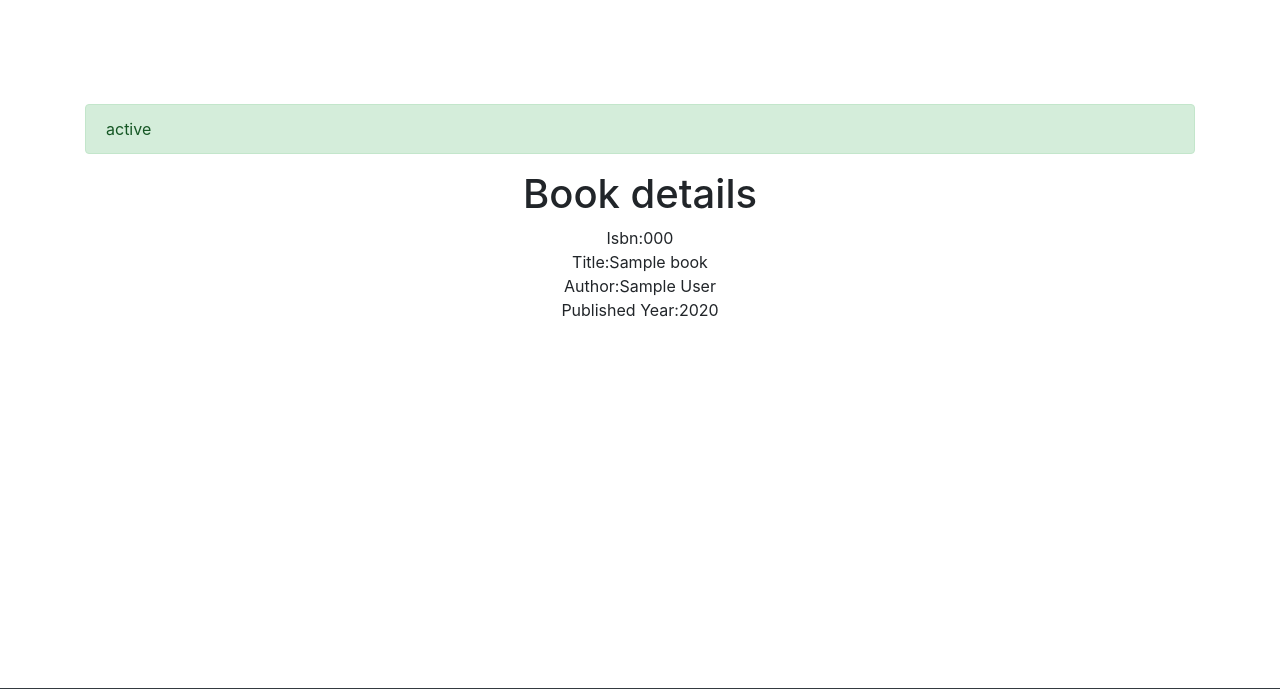
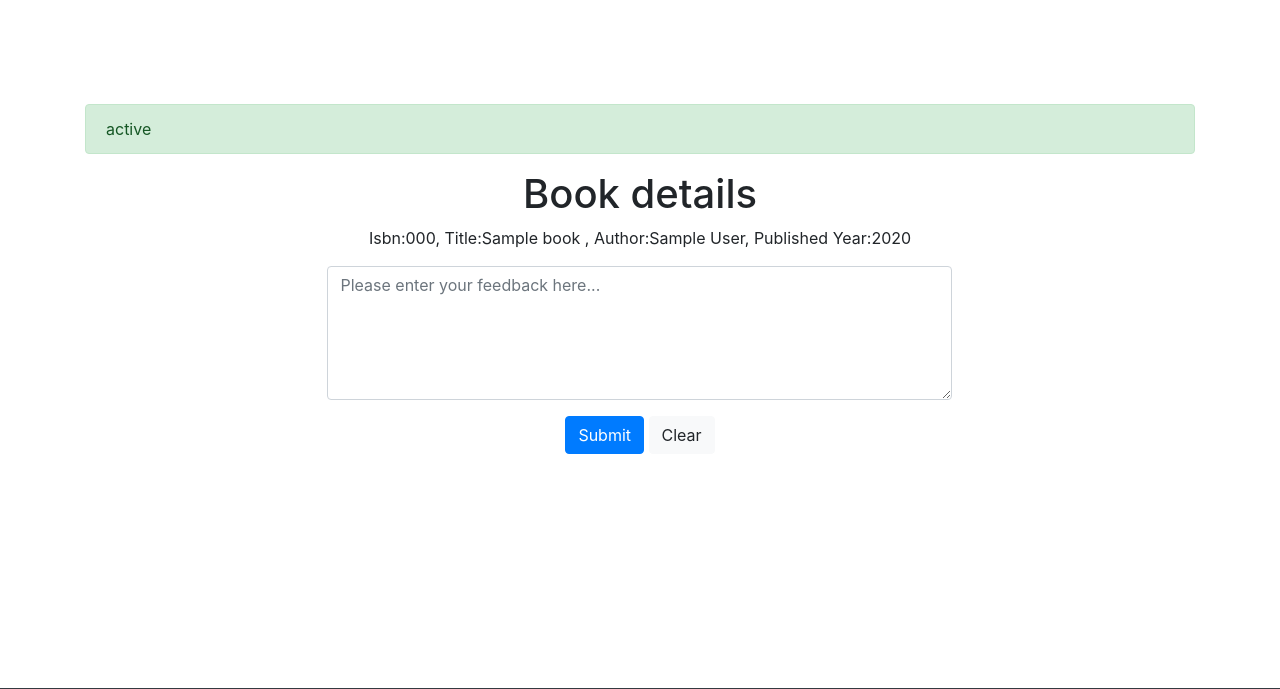
Before and after one commit to macTracyHuang/cs50w_project1, a Flask app: template templates/books.html in a window 1280 px wide. Shown: the part 56-745 px from the top of the page. Run offline with Flask 2, Linux system fonts and the light colour scheme; the template is opened without the code that fills it: most values are stand-ins (such as "Sample title", 1, 10 or a date in 2020); some libraries are stand-ins or nearby versions.

Commit message:
add rating

```diff
--- a/application.py
+++ b/application.py
@@ -27,7 +27,7 @@ def search_book(val):
     if val == "":
         return None
     else:
-        books = db.session.query(Book).filter(or_(Book.author.like("%"+val+"%"),Book.isbn.like("%"+val+"%"),Book.title.like("%"+val+"%"))).all()
+        books = db.session.query(Book).filter(or_(Book.author.ilike("%"+val+"%"),Book.isbn.ilike("%"+val+"%"),Book.title.ilike("%"+val+"%"))).all()
     return books
 
 def login_required(f):
@@ -38,8 +38,8 @@ def login_required(f):
         return f(*args, **kwargs)
     return decorated_function
 
-@app.route("/books")
-def books():
+@app.route("/addBook")
+def addBook():
     pass
 
 @app.route("/books/<int:book_id>")
--- a/templates/books.html
+++ b/templates/books.html
@@ -3,21 +3,41 @@
 {% block title %}
 Books
 {% endblock %}
-
-
+<!-- Custom styles for this template -->
+{%block css %}
+<link rel="stylesheet" href="/static/css/bootrap-rating.css">
+{%endblock%}
+<!-- Body-->
 {% block content %}
+<!-- Book Details -->
   {% if book %}
     <h1>Book details</h1>
     <p>
-      Isbn:{{ book.isbn }}
-      <br>
-      Title:{{ book.title }}
-      <br>
-      Author:{{ book.author }}
-      <br>
-      Published Year:{{ book.year }}
+      Isbn:{{ book.isbn }},  Title:{{ book.title }}
+      ,  Author:{{ book.author }},  Published Year:{{ book.year }}
     </p>
+    <form class="" action="#" method="post">
+      <div class="row">
+        <!-- Rating -->
+        <div class="form-group col-lg-2 offset-lg-1">
+            <input type="hidden" class="rating" data-filled="fa fa-star fa-2x" data-empty="fa fa-star-o fa-2x" data-fractions="3"/>
+        </div>
+        <!-- Message body -->
+        <div class="form-group col-lg-6">
+            <textarea class="form-control" id="message" name="message" placeholder="Please enter your feedback here..." rows="5"></textarea>
+        </div>
+      </div>
+        <!-- Form actions -->
+      <div class="form-group">
+        <div class="col-lg-12 text-center">
+          <button type="submit" class="btn btn-primary btn-md">Submit</button>
+          <button type="reset" class="btn btn-light btn-md">Clear</button>
+        </div>
+      </div>
+
+    </form>
   {% else %}
+<!-- Matched Books -->
     <h1>Matched Books</h1>
     <ul class="list-group d-inline-block">
       {% for book in books %}
@@ -30,3 +50,8 @@ Books
     </ul>
   {% endif %}
 {% endblock %}
+
+{%block scripts %}
+<script src="/static/js/bootstrap-rating.js"></script>
+<link href="https://maxcdn.bootstrapcdn.com/font-awesome/4.7.0/css/font-awesome.min.css" rel="stylesheet">
+{%endblock%}
--- a/templates/layout.html
+++ b/templates/layout.html
@@ -14,8 +14,8 @@
   <link rel="stylesheet" href="https://stackpath.bootstrapcdn.com/bootstrap/4.4.1/css/bootstrap.min.css" integrity="sha384-Vkoo8x4CGsO3+Hhxv8T/Q5PaXtkKtu6ug5TOeNV6gBiFeWPGFN9MuhOf23Q9Ifjh" crossorigin="anonymous">
 
   <!-- Favicons -->
-
   <!-- Custom styles for this template -->
+  {%block css %}{%endblock%}
 </head>
 <body class="d-flex flex-column h-100">
   <header>
@@ -51,10 +51,6 @@
           </li>
           {% endif %}
         </ul>
-        <!-- <form class="form-inline mt-2 mt-md-0">
-          <input class="form-control mr-sm-2" type="text" placeholder="Search" aria-label="Search">
-          <button class="btn btn-outline-success my-2 my-sm-0" type="submit">Search</button>
-        </form> -->
       </div>
     </nav>
   </header>
@@ -84,5 +80,6 @@
   <script src="https://cdn.jsdelivr.net/npm/popper.js@1.16.0/dist/umd/popper.min.js" integrity="sha384-Q6E9RHvbIyZFJoft+2mJbHaEWldlvI9IOYy5n3zV9zzTtmI3UksdQRVvoxMfooAo" crossorigin="anonymous"></script>
   <script src="https://stackpath.bootstrapcdn.com/bootstrap/4.4.1/js/bootstrap.min.js" integrity="sha384-wfSDF2E50Y2D1uUdj0O3uMBJnjuUD4Ih7YwaYd1iqfktj0Uod8GCExl3Og8ifwB6" crossorigin="anonymous"></script>
   <!-- <OtherScripts> -->
+  {%block scripts %}{%endblock%}
 </body>
 </html>
```
